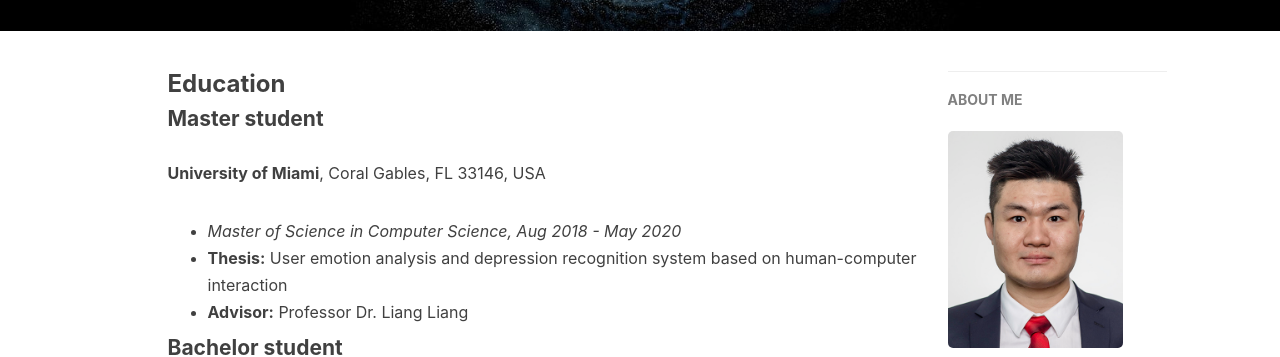
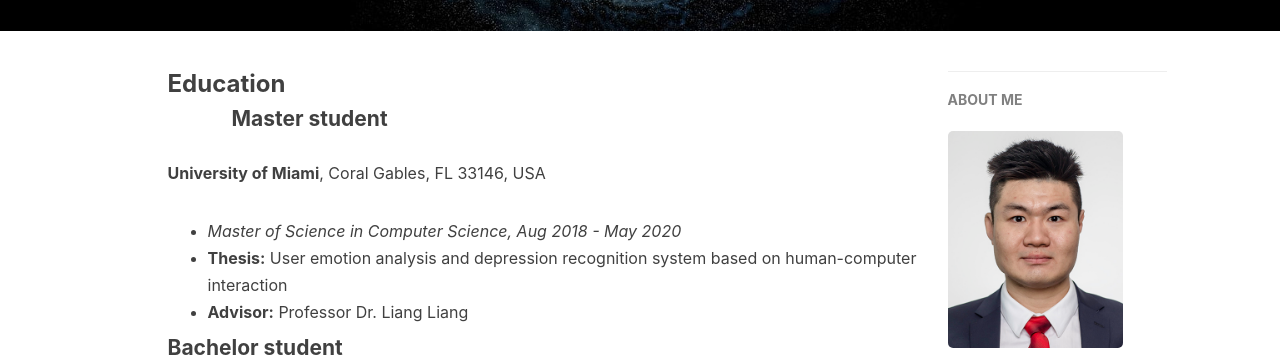
Before and after one commit to wangzh3/wangzh3.github.io, a Jekyll site: the page built from about.html, in a window 1280 px wide. Shown: the part 367-724 px from the top of the page. Built offline with Jekyll 4.4.1, drawn with Linux system fonts in a browser that asks for light colours; nearby versions of some CDN libraries; comment, search, counter and statistics services are not loaded.

Commit message:
Update about.html

```diff
--- a/about.html
+++ b/about.html
@@ -5,7 +5,7 @@
 header-img: "img/post-bg-desk.jpg"
 ---
     <h3><strong>Education</strong></h3>
-    <h4><strong>Master student</strong></h4>
+    <span style="text-indent:4em;"><h4><strong>Master student</strong></h4></span>
     <p><strong>University of Miami</strong>, Coral Gables, FL 33146, USA</p>
     <ul>
     <li><i>Master of Science in Computer Science, Aug 2018 - May 2020</i></li>
```
